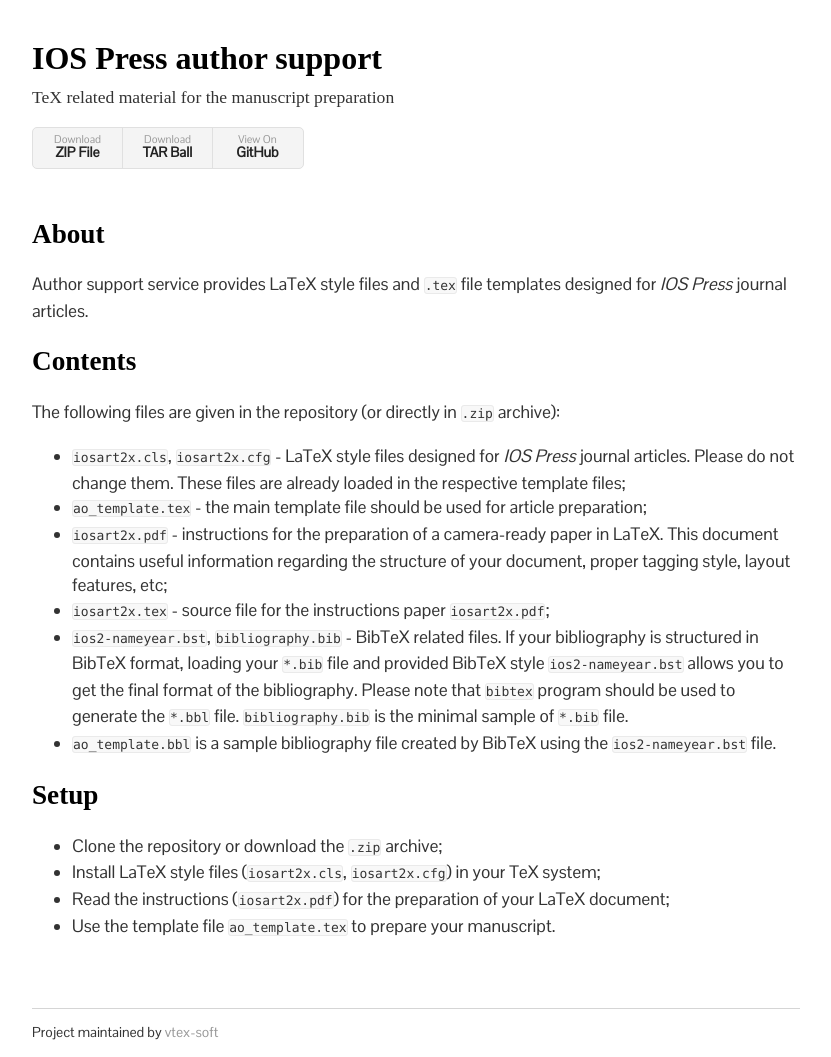
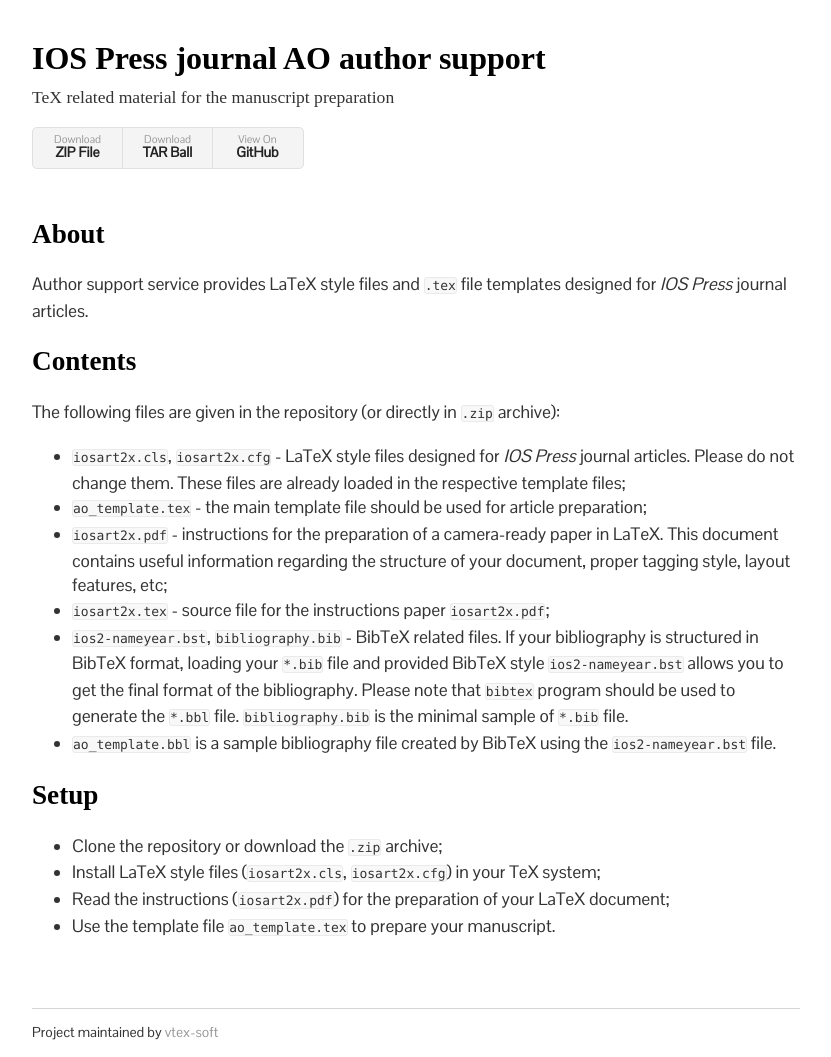
Before and after one commit to vtex-soft/texsupport.iospress-ao, a Jekyll site: the page built from README.md, in a window 1280 px wide. Shown: the whole page, without its empty margins (224-1055 px from the left). Built offline with Jekyll 4.4.1, drawn with Linux system fonts in a browser that asks for light colours; some web fonts are replaced; our own code applies the rules of GitHub Pages for plain Markdown files.

Commit message:
full title

```diff
--- a/_config.yml
+++ b/_config.yml
@@ -1,3 +1,3 @@
-title: IOS Press author support
+title: IOS Press journal AO author support
 description: TeX related material for the manuscript preparation
 show_downloads: true
```
